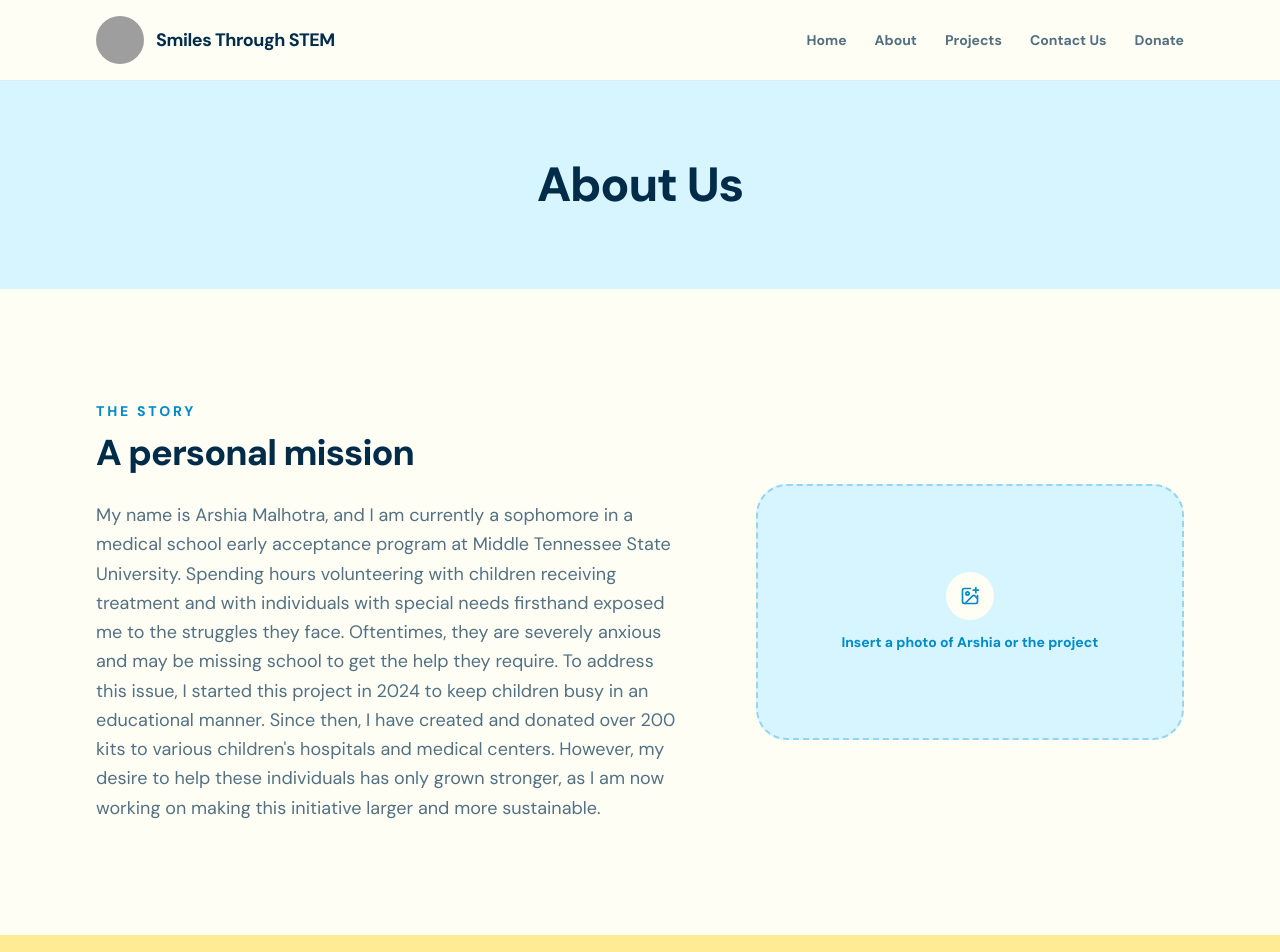
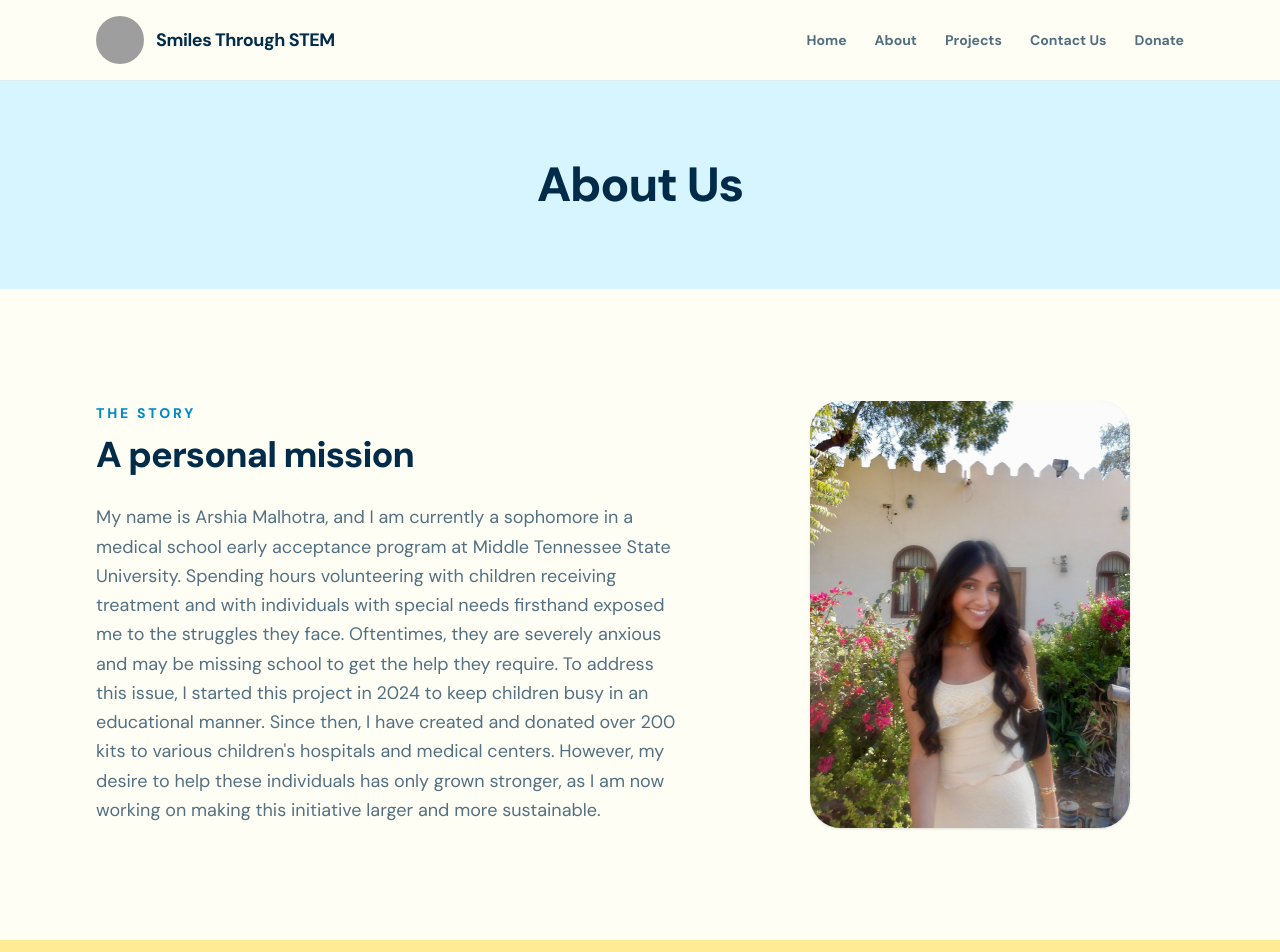
Before and after one commit to smilesthroughstem/Work, a Next.js app: page /about in a window 1280 px wide. Shown: the top 952 px of the page. Built offline with nearby package versions, Linux system fonts and the light colour scheme; grey boxes are pictures that could not be loaded.

Commit message:
feat: add image component for Arshia's photo in About page
Replaced placeholder with actual image using Next.js Image component

Co-authored-by: smilesthroughstem <313660668+smilesthroughstem@users.noreply.github.com>

```diff
--- a/app/about/page.tsx
+++ b/app/about/page.tsx
@@ -1,7 +1,6 @@
 import type { Metadata } from 'next'
+import Image from 'next/image'
 import { Eye, Heart } from 'lucide-react'
-
-import { ImagePlaceholder } from '@/components/image-placeholder'
 
 export const metadata: Metadata = {
   title: 'About | Smiles Through STEM',
@@ -27,7 +26,16 @@ export default function AboutPage() {
             {"My name is Arshia Malhotra, and I am currently a sophomore in a medical school early acceptance program at Middle Tennessee State University. Spending hours volunteering with children receiving treatment and with individuals with special needs firsthand exposed me to the struggles they face. Oftentimes, they are severely anxious and may be missing school to get the help they require. To address this issue, I started this project in 2024 to keep children busy in an educational manner. Since then, I have created and donated over 200 kits to various children's hospitals and medical centers. However, my desire to help these individuals has only grown stronger, as I am now working on making this initiative larger and more sustainable."}
           </p>
         </div>
-        <ImagePlaceholder label="Insert a photo of Arshia or the project" />
+        <figure className="w-full max-w-xs justify-self-center overflow-hidden rounded-3xl bg-muted shadow-sm">
+          <Image
+            src="/images/arshia-malhotra.jpg"
+            alt="Arshia Malhotra smiling in a garden"
+            width={648}
+            height={864}
+            sizes="(min-width: 768px) 320px, calc(100vw - 40px)"
+            className="aspect-[3/4] h-auto w-full object-cover object-center"
+          />
+        </figure>
       </section>
 
       <section className="bg-secondary">
```
Also changed, not shown: public/images/arshia-malhotra.jpg (added).
